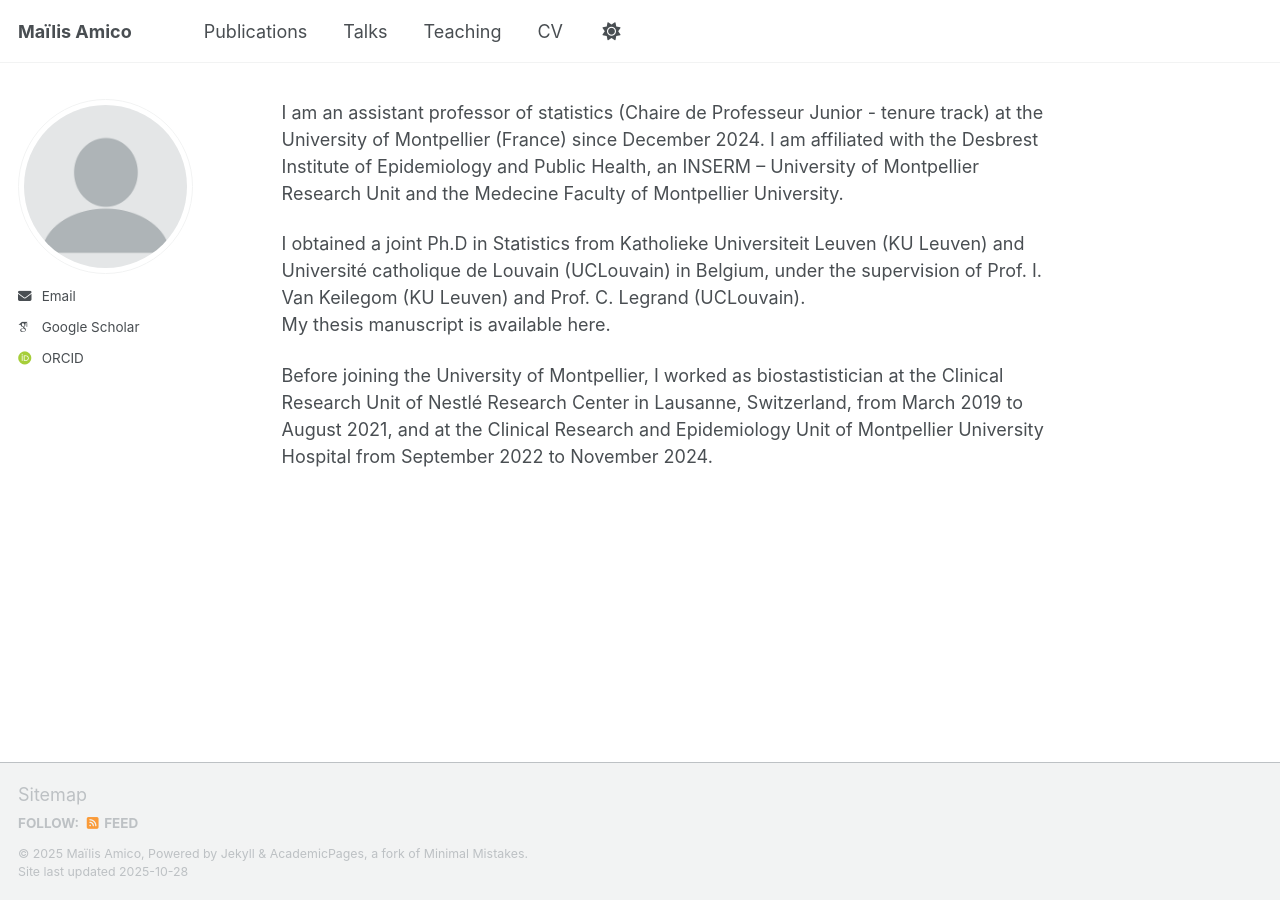
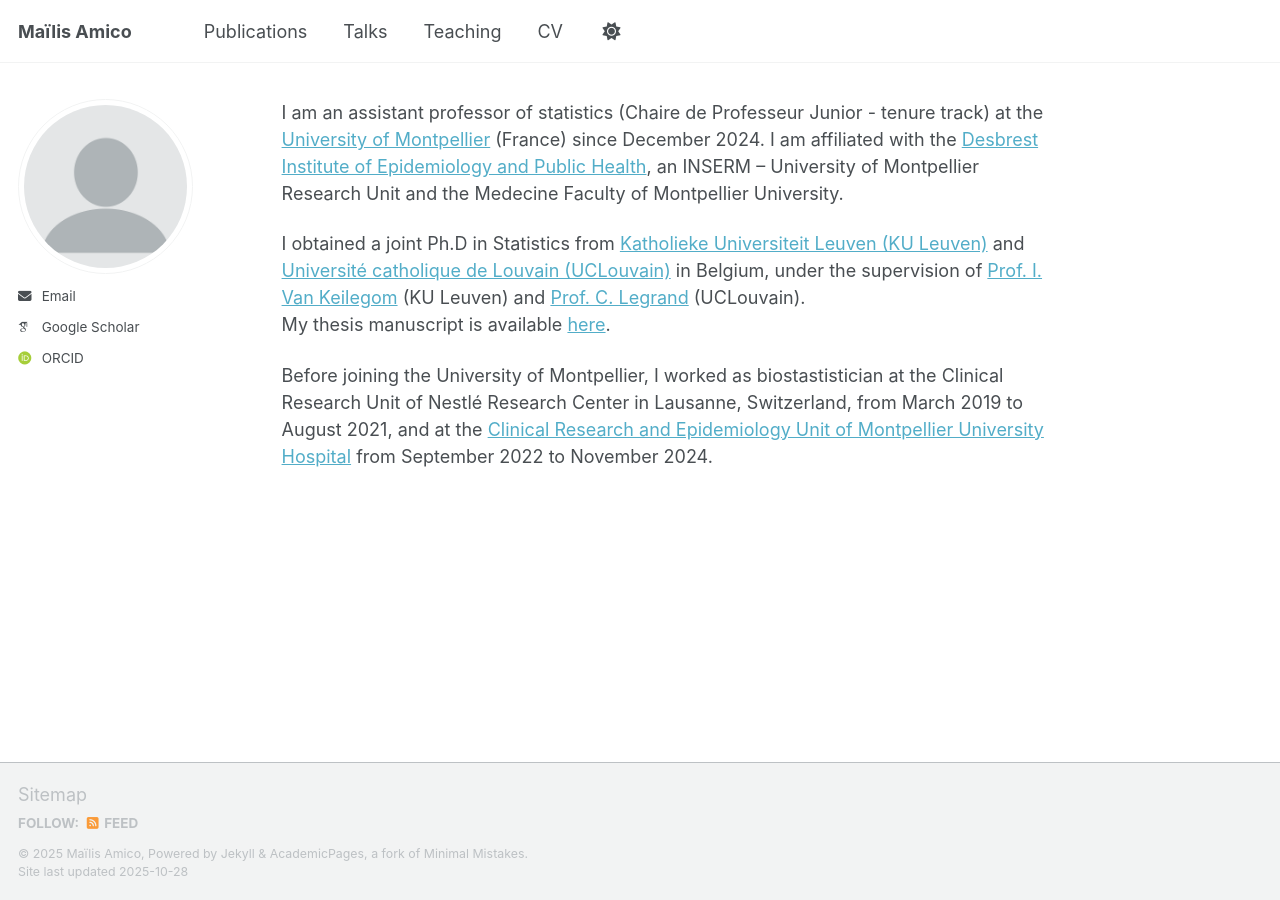
Before and after one commit to maamico/maamico.github.io, a Jekyll site: the page built from _pages/about.md, in a window 1280 px wide. Built offline with Jekyll 4.4.1, drawn with Linux system fonts in a browser that asks for light colours; some web fonts are replaced; a script that is not in the unit is left out; part of the change alters nothing that is shown.

```diff
--- a/_pages/about.md
+++ b/_pages/about.md
@@ -6,9 +6,9 @@ redirect_from:
   - /about.html
 ---
 
-I am an assistant professor of statistics (Chaire de Professeur Junior - tenure track) at the University of Montpellier (France) since December 2024. I am affiliated with the Desbrest Institute of Epidemiology and Public Health, an INSERM – University of Montpellier Research Unit and the Medecine Faculty of Montpellier University.
+I am an assistant professor of statistics (Chaire de Professeur Junior - tenure track) at the [University of Montpellier](https://www.umontpellier.fr/en/) (France) since December 2024. I am affiliated with the [Desbrest Institute of Epidemiology and Public Health](https://idesp.umontpellier.fr/en/accueil-english/), an INSERM – University of Montpellier Research Unit and the Medecine Faculty of Montpellier University.
 
-I obtained a joint Ph.D in Statistics from Katholieke Universiteit Leuven (KU Leuven) and Université catholique de Louvain (UCLouvain) in Belgium, under the supervision of Prof. I. Van Keilegom (KU Leuven) and Prof. C. Legrand (UCLouvain).
-My thesis manuscript is available here.
+I obtained a joint Ph.D in Statistics from [Katholieke Universiteit Leuven (KU Leuven)](https://feb.kuleuven.be/research/decision-sciences-and-information-management/orstat/orstat) and [Université catholique de Louvain (UCLouvain)](https://www.uclouvain.be/en/research-institutes/lidam/isba) in Belgium, under the supervision of [Prof. I. Van Keilegom](https://www.kuleuven.be/wieiswie/en/person/00062045) (KU Leuven) and [Prof. C. Legrand](https://perso.uclouvain.be/catherine.legrand/) (UCLouvain).
+My thesis manuscript is available [here](https://dial.uclouvain.be/pr/boreal/fr/object/boreal%3A208410/datastream/PDF_01/view).
 
-Before joining the University of Montpellier, I worked as biostastistician at the Clinical Research Unit of Nestlé Research Center in Lausanne, Switzerland, from March 2019 to August 2021, and at the Clinical Research and Epidemiology Unit of Montpellier University Hospital from September 2022 to November 2024.
+Before joining the University of Montpellier, I worked as biostastistician at the Clinical Research Unit of Nestlé Research Center in Lausanne, Switzerland, from March 2019 to August 2021, and at the [Clinical Research and Epidemiology Unit of Montpellier University Hospital](https://www.chu-montpellier.fr/fr/recherche-et-innovation/notre-organisation/structures-support/unite-de-recherche-clinique-et-epidemiologie-urce) from September 2022 to November 2024.
```
